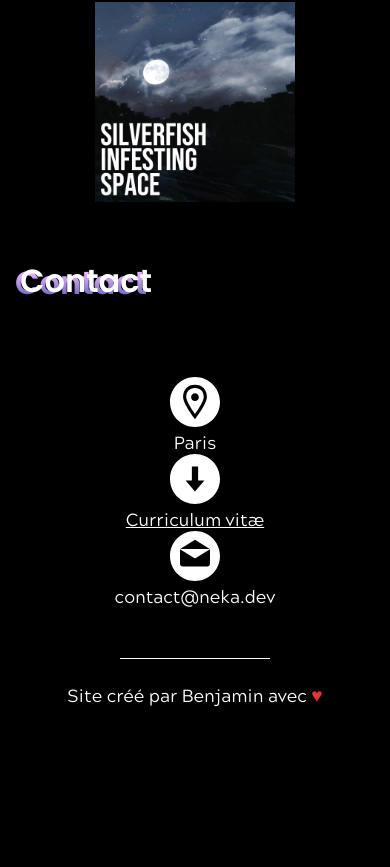
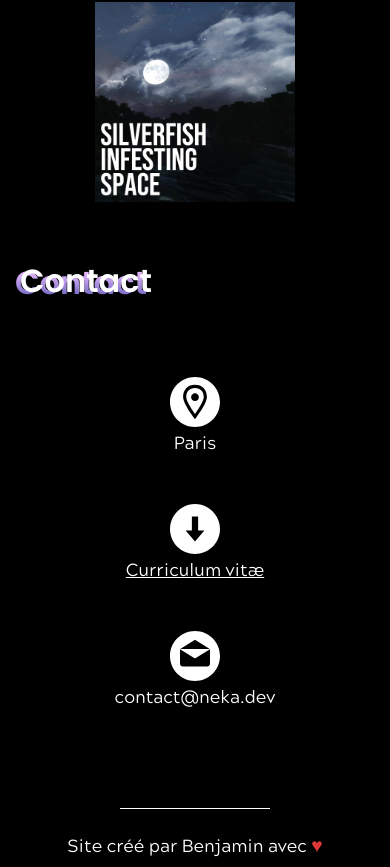
Before and after one commit to Nekall/personal-site, a React (Create React App) app: page / in a window 390 px wide. Shown: the part 3559-4426 px from the top of the page. Before the commit the page ends 4276 px from the top, so only its background shows below. Built offline with nearby package versions, Linux system fonts and the light colour scheme.

Commit message:
style: fix responsive contact

```diff
--- a/src/style/contact.scss
+++ b/src/style/contact.scss
@@ -19,6 +19,9 @@
 
     & .contact-columns{
       display: block;
+      & div{
+        margin-bottom: 50px;
+      }
     }
   }
 }
```
